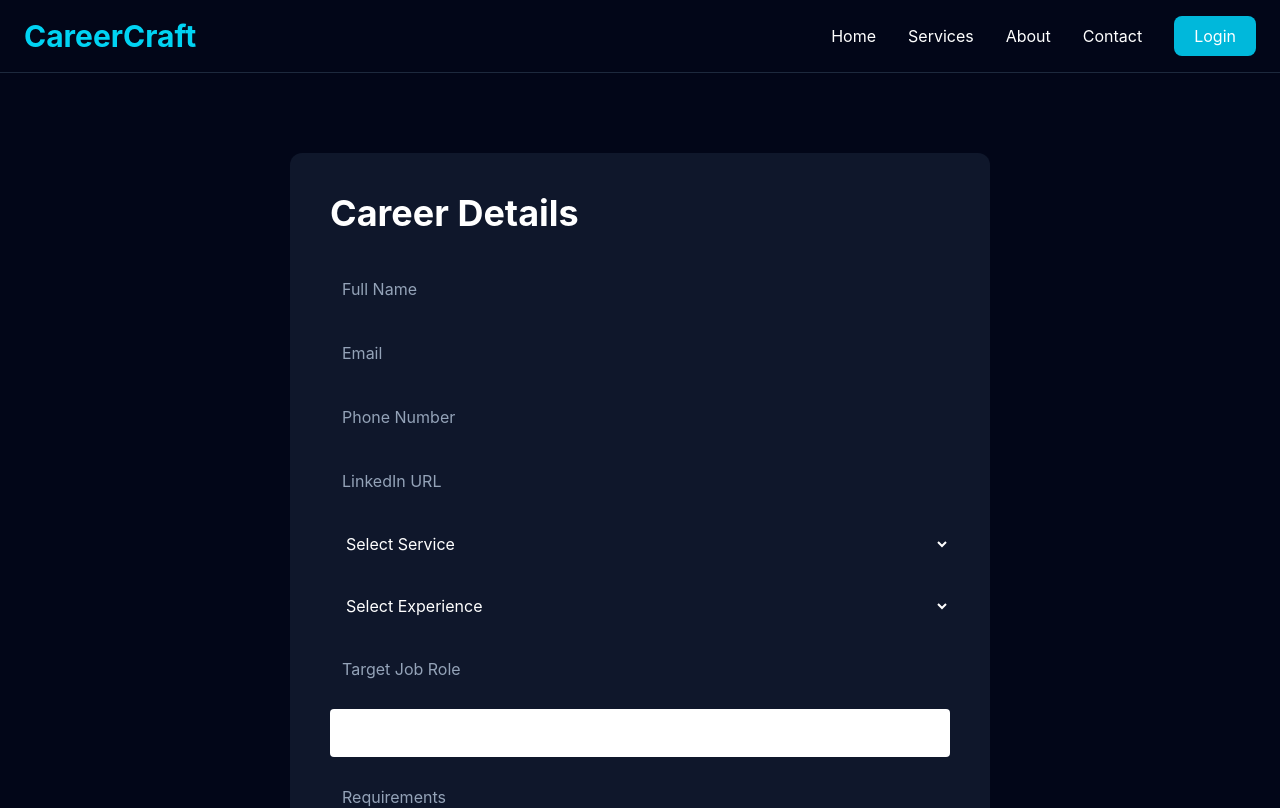
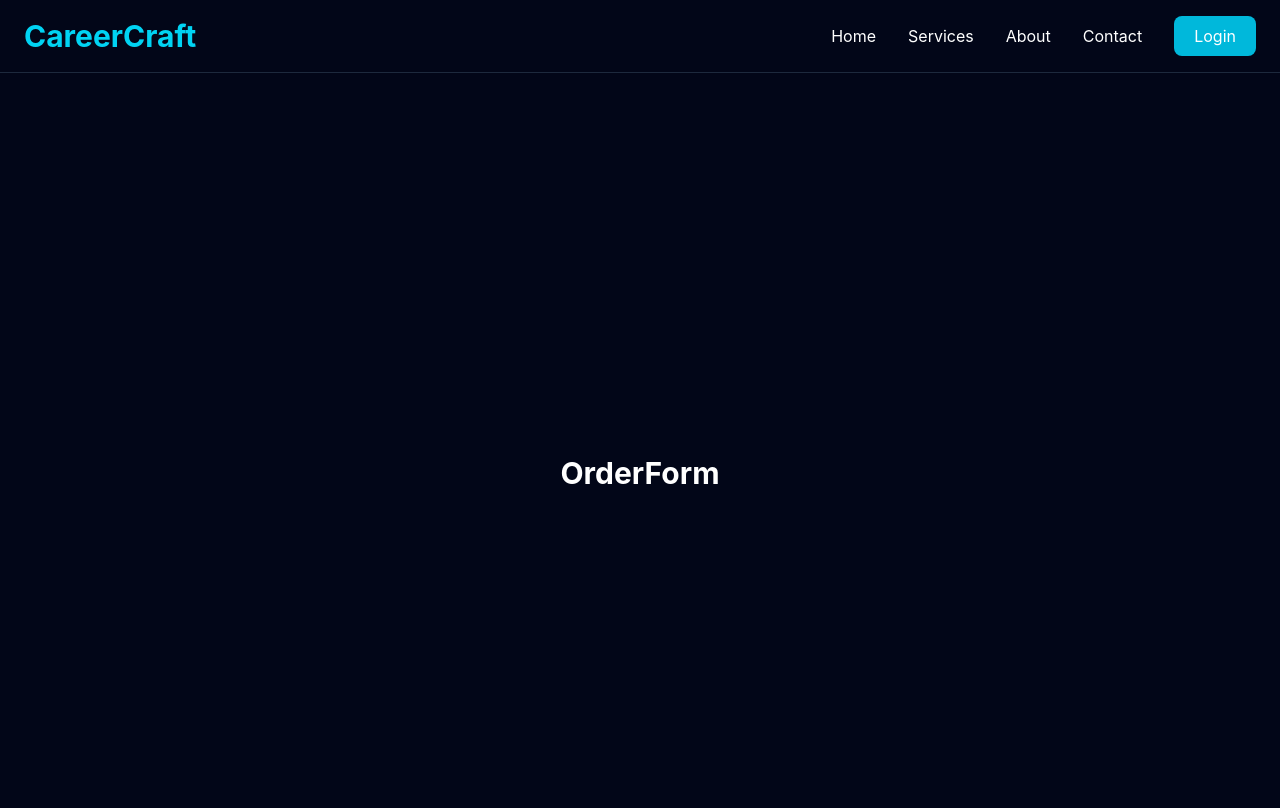
Before and after one commit to lxpraveen/careercraft, a React (Vite) app: page /order in a window 1280 px wide. Shown: the top 808 px of the page. Built offline with nearby package versions, Linux system fonts and the light colour scheme.

Commit message:
Fix filename case

```diff
--- a/src/pages/OrderForm/Orderform.jsx
+++ b/src/pages/OrderForm/Orderform.jsx
@@ -1,154 +1,9 @@
-import { useState } from "react";
-import { supabase } from "../../services/supabase";
 const OrderForm = () => {
-  const [form, setForm] = useState({
-    fullName: "",
-    email: "",
-    phone: "",
-    linkedin: "",
-    service: "",
-    experience: "",
-    targetRole: "",
-    requirements: "",
-  });
-const [resume, setResume] = useState(null);
-  const handleChange = (e) => {
-    setForm({
-      ...form,
-      [e.target.name]: e.target.value,
-    });
-  };
-
-  const handleSubmit = async (e) => {
-    e.preventDefault();
-
-    let resumePath = "";
-
-if (resume) {
-  const fileName = `${Date.now()}-${resume.name}`;
-
-  const { error: uploadError } = await supabase.storage
-    .from("resumes")
-    .upload(fileName, resume);
-
-  if (uploadError) {
-    alert(uploadError.message);
-    return;
-  }
-
-  resumePath = fileName;
-}
-
-    const { error } = await supabase.from("orders").insert([
-      {
-        full_name: form.fullName,
-        email: form.email,
-        phone: form.phone,
-        linkedin: form.linkedin,
-        service: form.service,
-        experience: form.experience,
-        target_role: form.targetRole,
-        requirements: form.requirements,
-        resume: resumePath,
-        status: "Pending",
-      },
-    ]);
-
-    if (error) {
-      alert(error.message);
-      return;
-    }
-
-    alert("Order Submitted Successfully");
-  };
-
   return (
-    <div className="min-h-screen bg-slate-950 flex justify-center items-center py-20">
-      <form
-        onSubmit={handleSubmit}
-        className="bg-slate-900 p-10 rounded-xl w-[700px]"
-      >
-        <h1 className="text-white text-4xl font-bold mb-8">
-          Career Details
-        </h1>
-
-        <input
-          className="w-full p-3 rounded mb-4"
-          placeholder="Full Name"
-          name="fullName"
-          onChange={handleChange}
-        />
-
-        <input
-          className="w-full p-3 rounded mb-4"
-          placeholder="Email"
-          name="email"
-          onChange={handleChange}
-        />
-
-        <input
-          className="w-full p-3 rounded mb-4"
-          placeholder="Phone Number"
-          name="phone"
-          onChange={handleChange}
-        />
-
-        <input
-          className="w-full p-3 rounded mb-4"
-          placeholder="LinkedIn URL"
-          name="linkedin"
-          onChange={handleChange}
-        />
-
-        <select
-          className="w-full p-3 rounded mb-4"
-          name="service"
-          onChange={handleChange}
-        >
-          <option>Select Service</option>
-          <option>LinkedIn Optimization</option>
-          <option>Resume Optimization</option>
-          <option>CV Optimization</option>
-          <option>Certificate Optimization</option>
-          <option>Job Profile Optimization</option>
-        </select>
-
-        <select
-          className="w-full p-3 rounded mb-4"
-          name="experience"
-          onChange={handleChange}
-        >
-          <option>Select Experience</option>
-          <option>Fresher</option>
-          <option>1-3 Years</option>
-          <option>3-5 Years</option>
-          <option>5+ Years</option>
-        </select>
-
-        <input
-          className="w-full p-3 rounded mb-4"
-          placeholder="Target Job Role"
-          name="targetRole"
-          onChange={handleChange}
-        />
-         <input
-  type="file"
-  accept=".pdf,.doc,.docx"
-  onChange={(e) => setResume(e.target.files[0])}
-  className="w-full p-3 rounded mb-4 bg-white"
-/>
-        <textarea
-          className="w-full p-3 rounded mb-6"
-          rows="5"
-          placeholder="Requirements"
-          name="requirements"
-          onChange={handleChange}
-        />
-
-        <button className="bg-cyan-500 w-full py-3 rounded-xl text-lg">
-          Continue to Payment
-        </button>
-      </form>
+    <div className="min-h-screen flex items-center justify-center bg-slate-950 text-white">
+      <h1 className="text-3xl font-bold">
+        OrderForm
+      </h1>
     </div>
   );
 };
--- a/src/pages/Success/success.jsx
+++ b/src/pages/Success/success.jsx
@@ -1,15 +1,13 @@
 const Success = () => {
   return (
-    <div className="min-h-screen bg-slate-950 flex justify-center items-center">
-      <div className="bg-slate-900 p-10 rounded-2xl text-center">
-        <h1 className="text-6xl">🎉</h1>
+    <div className="min-h-screen flex items-center justify-center bg-slate-950 text-white">
+      <div className="text-center">
+        <h1 className="text-4xl font-bold text-green-400">
+          Payment Successful 🎉
+        </h1>
 
-        <h2 className="text-4xl text-white mt-5">
-          Order Submitted
-        </h2>
-
-        <p className="text-gray-400 mt-4">
-          We have received your order.
+        <p className="mt-4">
+          Thank you for your order.
         </p>
       </div>
     </div>
```
